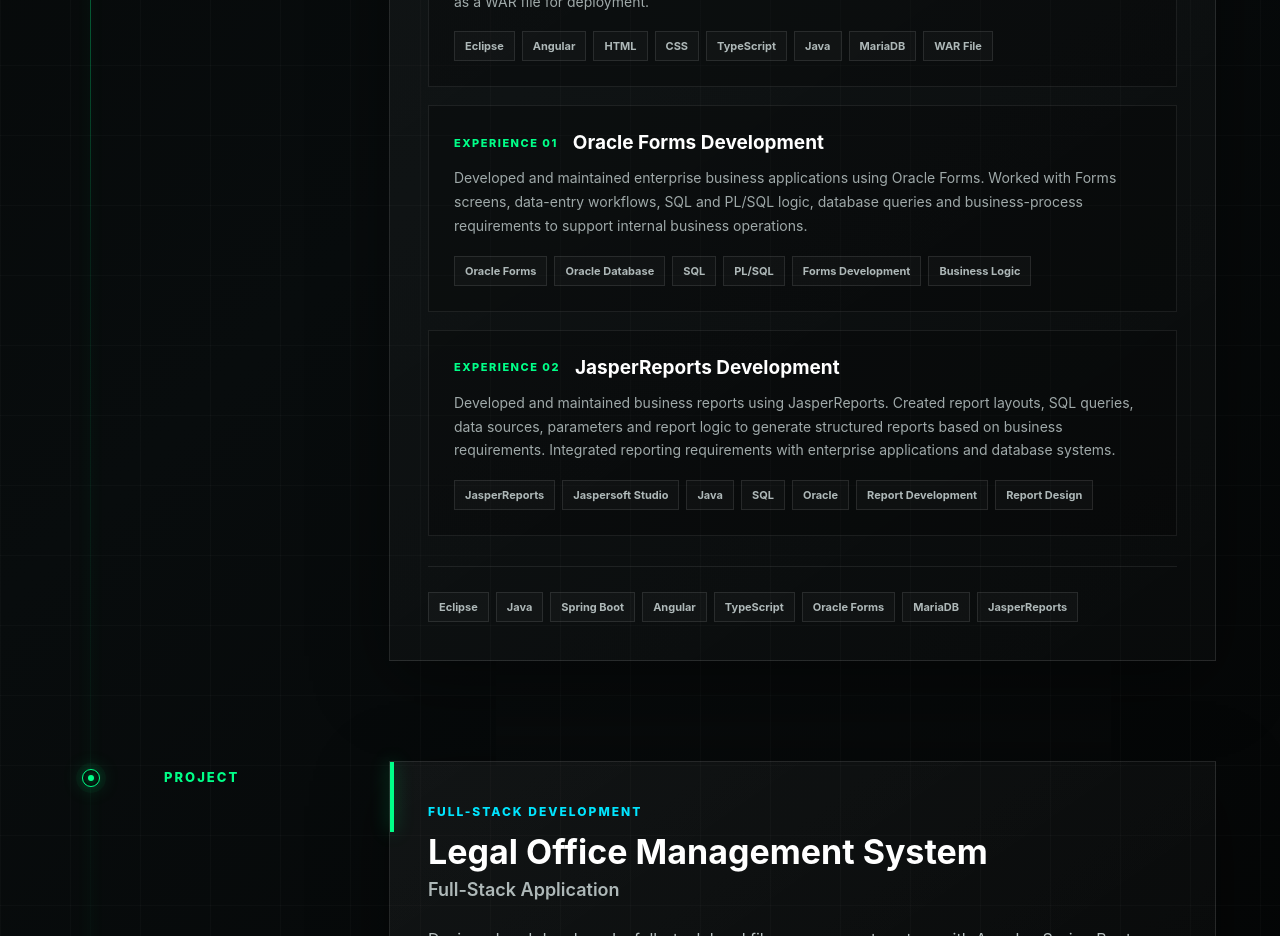
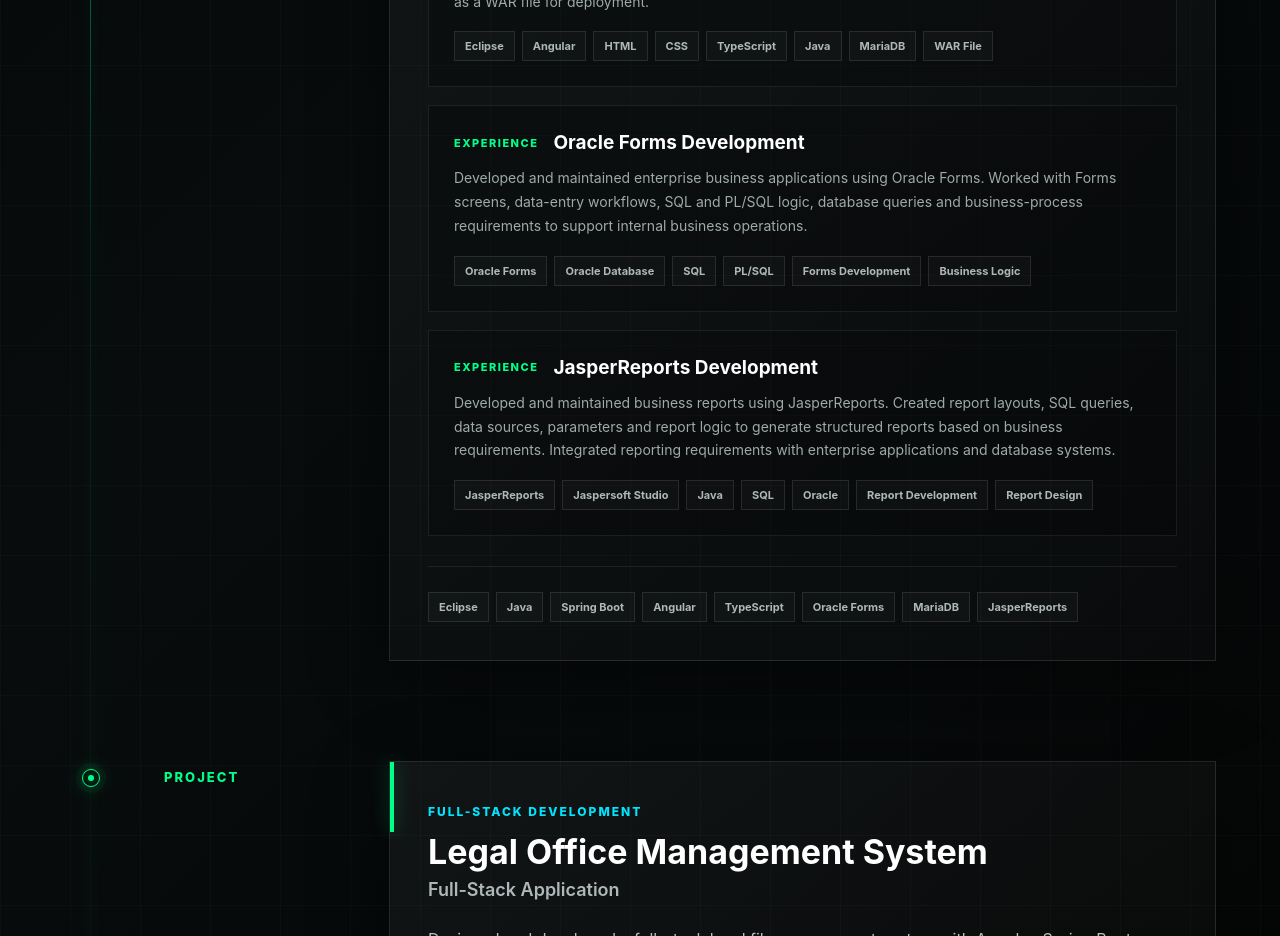
Before and after one commit to Anugetan/Portfolio, an Angular app: page / in a window 1280 px wide. Shown: the part 4580-5516 px from the top of the page. Built offline with nearby package versions, Linux system fonts and the light colour scheme.

Commit message:
Update hero.html

```diff
--- a/src/app/components/hero/hero.html
+++ b/src/app/components/hero/hero.html
@@ -997,7 +997,7 @@
               <div class="experience-project-header">
 
                 <span class="experience-project-number">
-                  EXPERIENCE 01
+                  EXPERIENCE
                 </span>
 
                 <h5>
@@ -1035,7 +1035,7 @@
               <div class="experience-project-header">
 
                 <span class="experience-project-number">
-                  EXPERIENCE 02
+                  EXPERIENCE
                 </span>
 
                 <h5>
```
